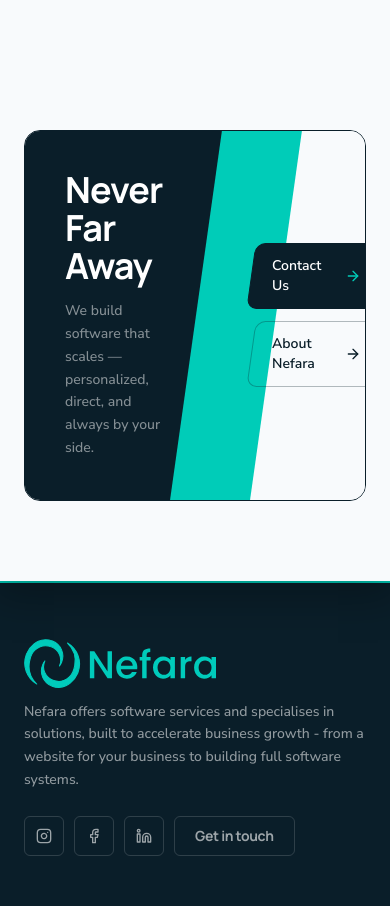
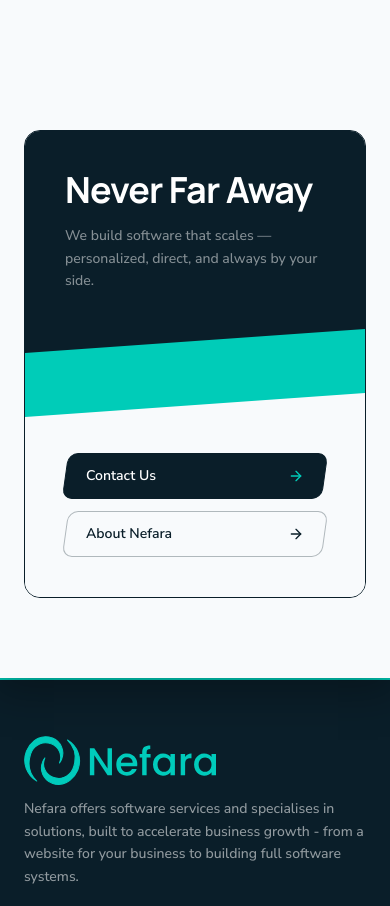
Before and after one commit to nefara-bg/Nefara-Web, a Next.js app in the folder client/: page /en in a window 390 px wide. Shown: the part 5500-6406 px from the top of the page. Built offline with nearby package versions, Linux system fonts and the light colour scheme.

Commit message:
Responsive contact cta

```diff
--- a/client/src/components/ContactSection/ContactCTA.tsx
+++ b/client/src/components/ContactSection/ContactCTA.tsx
@@ -101,37 +101,15 @@
             <div className="mx-auto max-w-7xl px-6 lg:px-10">
                 <div
                     ref={bannerRef}
-                    className="relative overflow-hidden rounded-2xl"
+                    className="relative flex flex-col overflow-hidden rounded-2xl lg:min-h-[300px] lg:flex-row"
                     style={{ border: "1px solid hsl(202 60% 10%)" }}
                 >
-                    {/* ── Background panels ── */}
+                    {/* Dark panel — heading + subtitle */}
                     <div
                         ref={darkRef}
-                        className="absolute inset-y-0 left-0"
-                        style={{ right: "38%", background: "hsl(var(--secondary))" }}
-                    />
-                    <div
-                        ref={lightRef}
-                        className="absolute inset-y-0 right-0"
-                        style={{ left: "62%", background: "hsl(var(--background))" }}
-                    />
-                    {/* Teal diagonal stripe */}
-                    <div
-                        ref={stripeRef}
-                        className="absolute inset-y-0"
-                        style={{
-                            left: "calc(62% - 40px)",
-                            width: "80px",
-                            background: "hsl(var(--primary))",
-                            transform: "skewX(-8deg)",
-                        }}
-                    />
-
-                    {/* ── Content ── */}
-                    <div className="relative flex min-h-[260px] lg:min-h-[300px]">
-
-                        {/* Left: heading + subtitle — width matches the dark panel end */}
-                        <div className="flex flex-col justify-center gap-4 p-10 pr-16 lg:p-14 lg:pr-20" style={{ width: "65%" }}>
+                        className="relative z-10 flex w-full flex-col justify-center gap-4 p-10 pb-16 lg:w-[62%] lg:p-14 lg:pr-20"
+                        style={{ background: "hsl(var(--secondary))" }}
+                    >
                         <h2 data-cta-item className="font-display text-4xl lg:text-5xl xl:text-6xl font-bold leading-[1.05] tracking-tight text-white max-w-xs lg:max-w-md">
                             {t("cta.title")}
                         </h2>
@@ -140,8 +118,19 @@
                         </p>
                     </div>
 
-                        {/* Right: skewed buttons — starts inside the light panel */}
-                        <div className="flex-1 flex flex-col justify-center gap-3 px-6 lg:px-8">
+                    {/* Teal diagonal stripe — sits on the seam in both orientations */}
+                    <div
+                        ref={stripeRef}
+                        className="pointer-events-none relative z-20 -my-4 h-16 w-full self-stretch lg:my-0 lg:-ml-7 lg:-mr-1 lg:h-auto lg:w-20"
+                    >
+                        <div className="h-full w-full -skew-y-[4deg] lg:skew-y-0 lg:-skew-x-[8deg]" style={{ background: "hsl(var(--primary))" }} />
+                    </div>
+
+                    {/* Light panel — skewed buttons */}
+                    <div
+                        ref={lightRef}
+                        className="relative z-10 flex flex-1 flex-col justify-center gap-3 bg-background p-10 pt-16 lg:p-14 lg:pl-12"
+                    >
                         <SkewButton href="/contact" filled>
                             {t("cta.button")}
                         </SkewButton>
@@ -149,8 +138,6 @@
                             {t("cta.secondaryButton")}
                         </SkewButton>
                     </div>
-
-                    </div>
                 </div>
             </div>
         </section>
```
Lines whose indentation alone changed are shown as unchanged.
